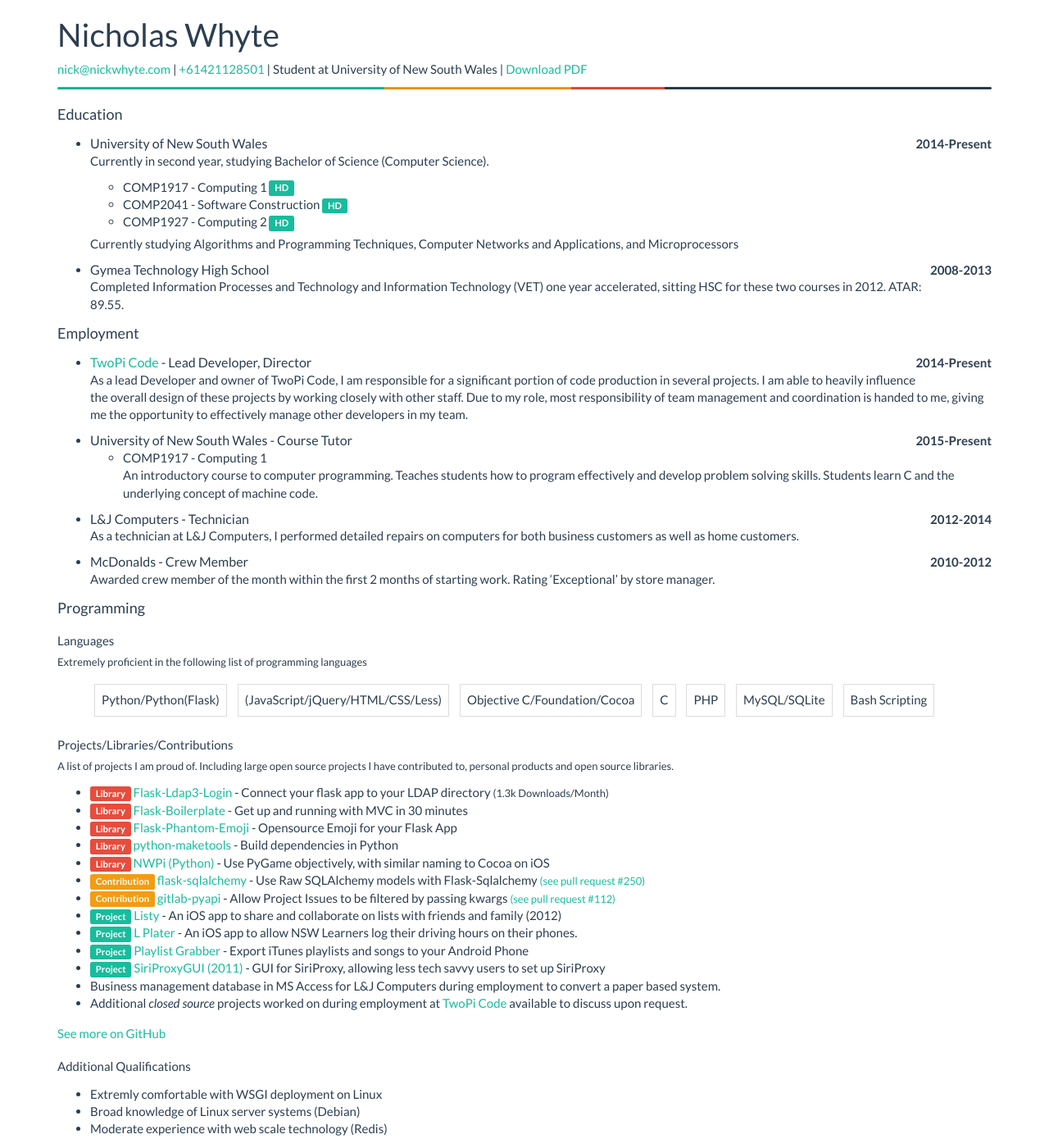
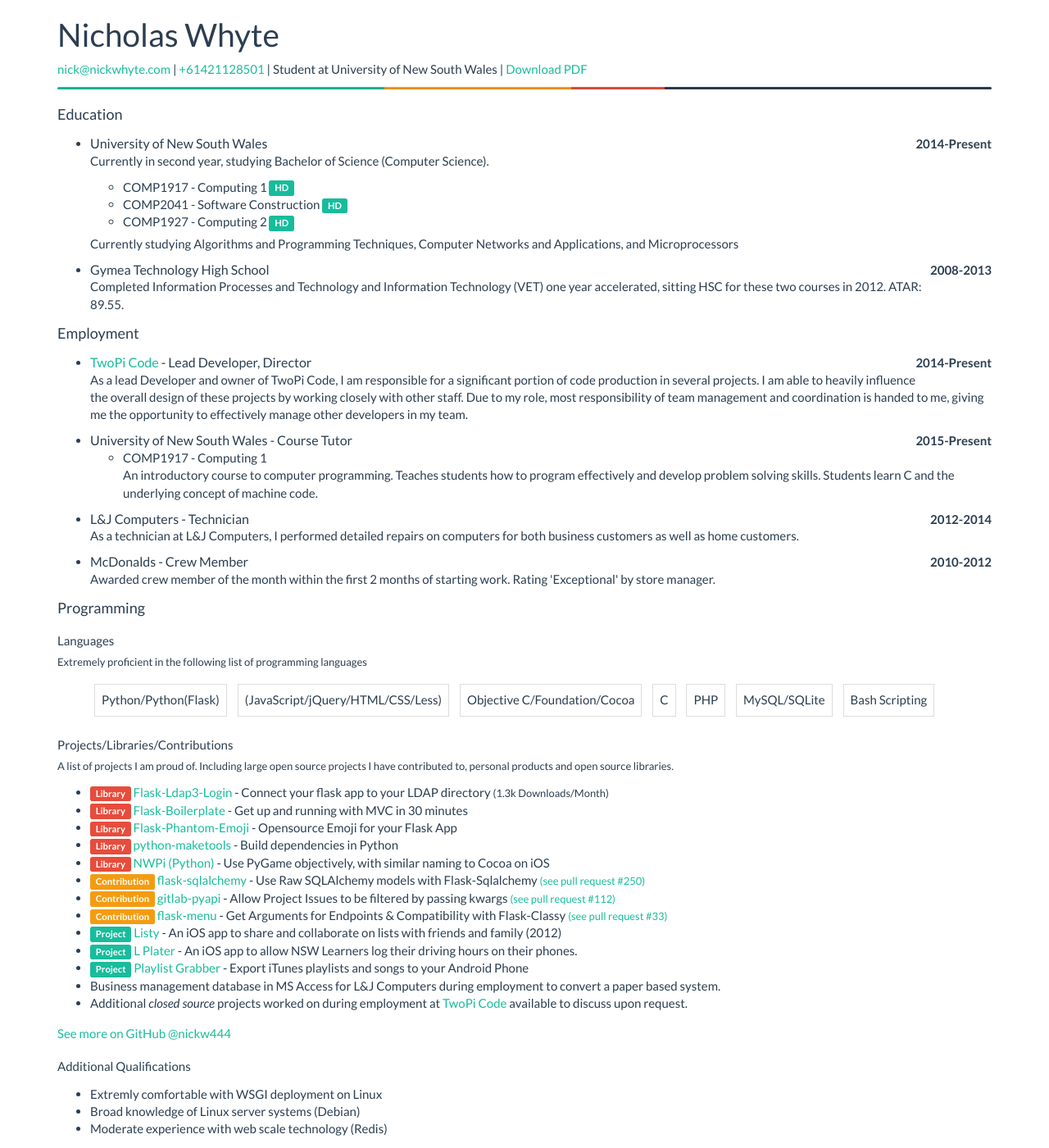
Before and after one commit to nickw444/nickw444.github.io, a Jekyll site: the page resume/index.html, which Jekyll copies as it is, in a window 1280 px wide and 1400 px high. Shown: the whole window at 82% size. Built offline with Jekyll 4.4.1, drawn with Linux system fonts in a browser that asks for light colours.

Commit message:
Add make pdf script + update resume.

```diff
--- a/resume/index.html
+++ b/resume/index.html
@@ -98,7 +98,7 @@
                 <li><span class="pull-right"><strong>2010-2012</strong></span>
                     <h4>McDonalds - Crew Member</h4>
                     <p>
-                        Awarded crew member of the month within the first 2 months of starting work. Rating ‘Exceptional’ by store manager.
+                        Awarded crew member of the month within the first 2 months of starting work. Rating 'Exceptional' by store manager.
                     </p>
                 </li>
             </ul>
@@ -134,14 +134,14 @@
                 <li><span class="label label-danger">Library</span> <a href="https://github.com/nickw444/NWPi">NWPi (Python)</a> - Use PyGame objectively, with similar naming to Cocoa on iOS</li>
                 <li><span class="label label-warning">Contribution</span> <a href="https://github.com/mitsuhiko/flask-sqlalchemy">flask-sqlalchemy</a> - Use Raw SQLAlchemy models with Flask-Sqlalchemy <span class="small"><a href="https://github.com/mitsuhiko/flask-sqlalchemy/pull/250">(see pull request #250)</a></span></li>
                 <li><span class="label label-warning">Contribution</span> <a href="https://github.com/Itxaka/pyapi-gitlab">gitlab-pyapi</a> - Allow Project Issues to be filtered by passing kwargs <span class="small"><a href="https://github.com/Itxaka/pyapi-gitlab/pull/112">(see pull request #112)</a></span></li>
+                <li><span class="label label-warning">Contribution</span> <a href="https://github.com/Itxaka/pyapi-gitlab">flask-menu</a> - Get Arguments for Endpoints &amp; Compatibility with Flask-Classy <span class="small"><a href="https://github.com/inveniosoftware/flask-menu/pull/33">(see pull request #33)</a></span></li>
                 <li><span class="label label-success">Project</span> <a href="http://listy.nickwhyte.com/">Listy</a> - An iOS app to share and collaborate on lists with friends and family (2012)</li>
                 <li><span class="label label-success">Project</span> <a href="https://itunes.apple.com/tw/app/id458958123?mt=8">L Plater</a> - An iOS app to allow NSW Learners log their driving hours on their phones.</li>
                 <li><span class="label label-success">Project</span> <a href="https://github.com/nickw444/playlist-grabber">Playlist Grabber</a> - Export iTunes playlists and songs to your Android Phone</li>
-                <li><span class="label label-success">Project</span> <a href="https://github.com/nickw444/SiriProxyGUI">SiriProxyGUI (2011)</a> - GUI for SiriProxy, allowing less tech savvy users to set up SiriProxy</li>
                 <li>Business management database in MS Access for L&amp;J Computers during employment to convert a paper based system.</li>
                 <li>Additional <i>closed source</i> projects worked on during employment at <a href="http://twopicode.com/">TwoPi Code</a> available to discuss upon request.</li>
             </ul>
-            <a href="https://github.com/nickw444">See more on GitHub</a>
+            <a href="https://github.com/nickw444">See more on GitHub @nickw444</a>
             <h3>Additional Qualifications</h3>
             <ul>
                 <li>Extremly comfortable with WSGI deployment on Linux</li>
```
Also changed, not shown: 2 other files.
